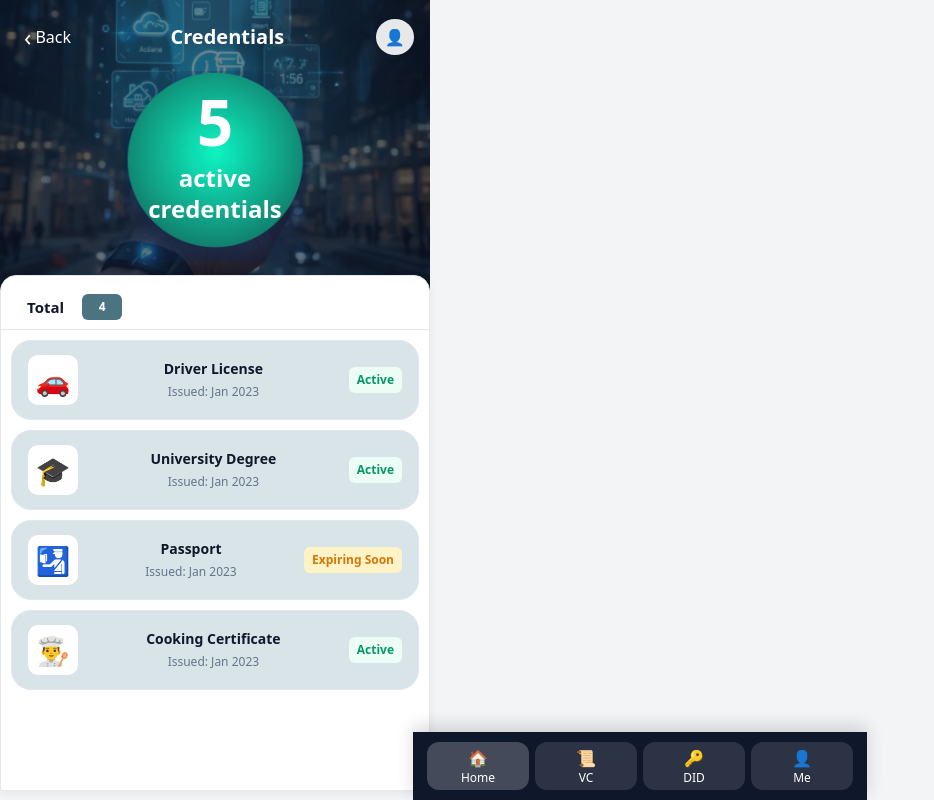
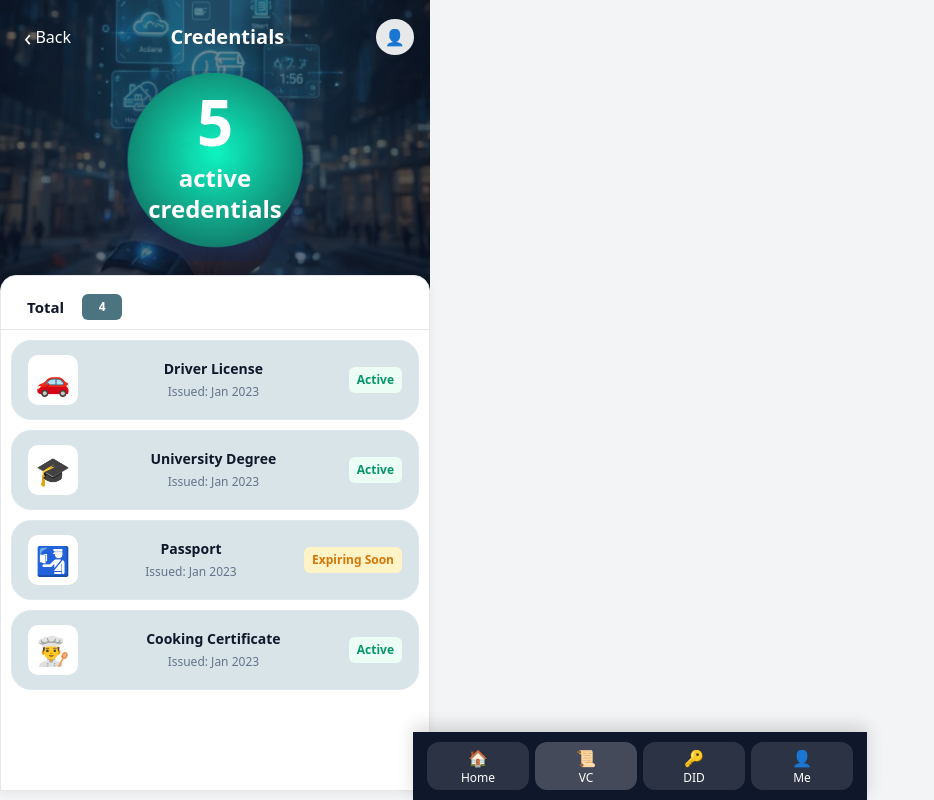
Before and after one commit to WeiShan-0415/FYP, a React app in the folder frontend/: page /credential in a window 1280 px wide. Shown: the whole page, without its empty margins (0-934 px from the left). Built offline with nearby package versions, Linux system fonts and the light colour scheme; the HTML template or start-up script is replaced by a standard one.

Commit message:
add navigation

```diff
--- a/frontend/src/TabBar.jsx
+++ b/frontend/src/TabBar.jsx
@@ -1,22 +1,26 @@
-// TabBar.jsx
 import './App.css';
+import { useNavigate, useLocation } from 'react-router-dom';
 
 export default function TabBar() {
+  const navigate = useNavigate()
+  const location = useLocation()
+
+  const isActive = (path) => location.pathname === path
   return (
     <nav className="tabBar" aria-label="Bottom navigation">
-      <button className="tabBtn tabActive" aria-current="page">
+      <button className={`tabBtn ${isActive('/') ? 'tabActive' : ''}`} aria-current={isActive('/') ? 'page' : undefined} onClick={() => navigate('/')}>
         <span role="img" aria-label="home">🏠</span>
         <span className="tabLabel">Home</span>
       </button>
-      <button className="tabBtn" disabled>
+      <button className={`tabBtn ${isActive('/credential') ? 'tabActive' : ''}`} onClick={() => navigate('/credential')}>
         <span role="img" aria-label="credential">📜</span>
         <span className="tabLabel">VC</span>
       </button>
-      <button className="tabBtn" disabled>
+      <button className="tabBtn">
         <span role="img" aria-label="key">🔑</span>
         <span className="tabLabel">DID</span>
       </button>
-      <button className="tabBtn" disabled>
+      <button className="tabBtn" >
         <span role="img" aria-label="profile">👤</span>
         <span className="tabLabel">Me</span>
       </button>
```
